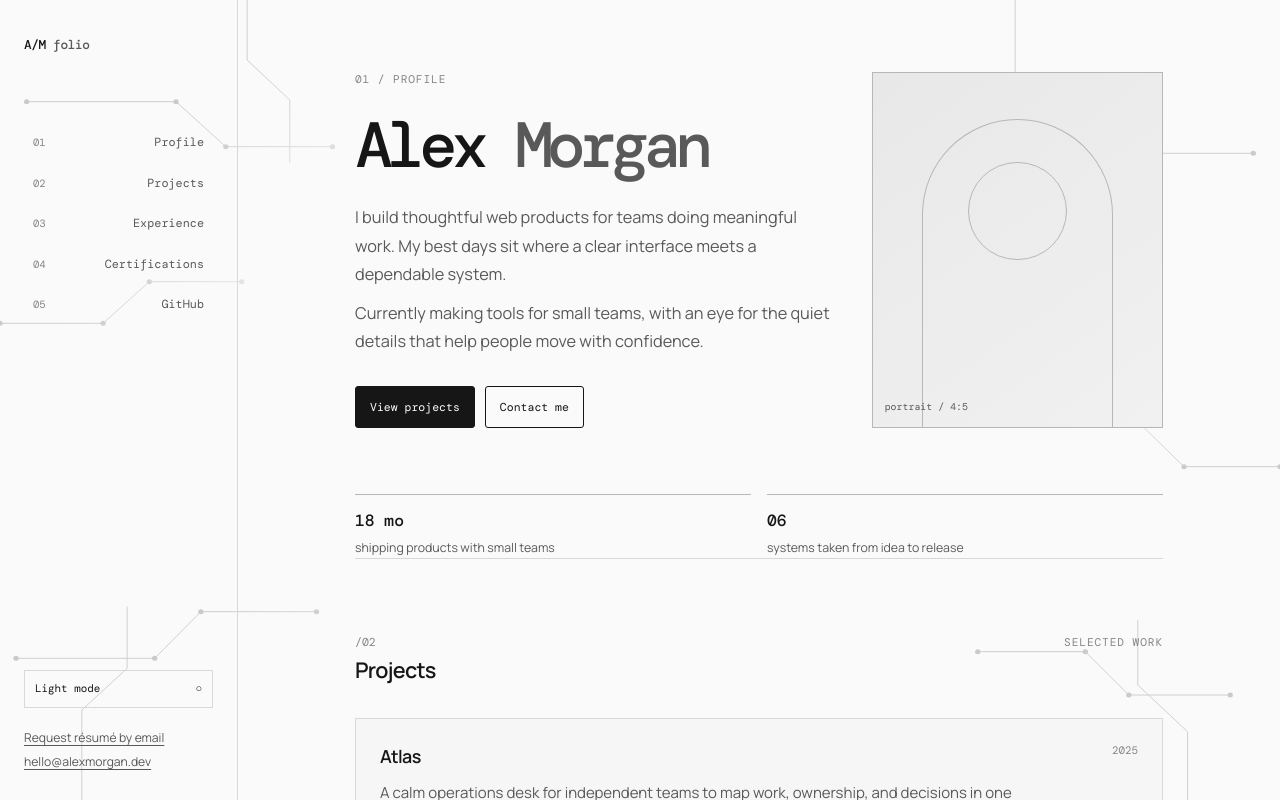
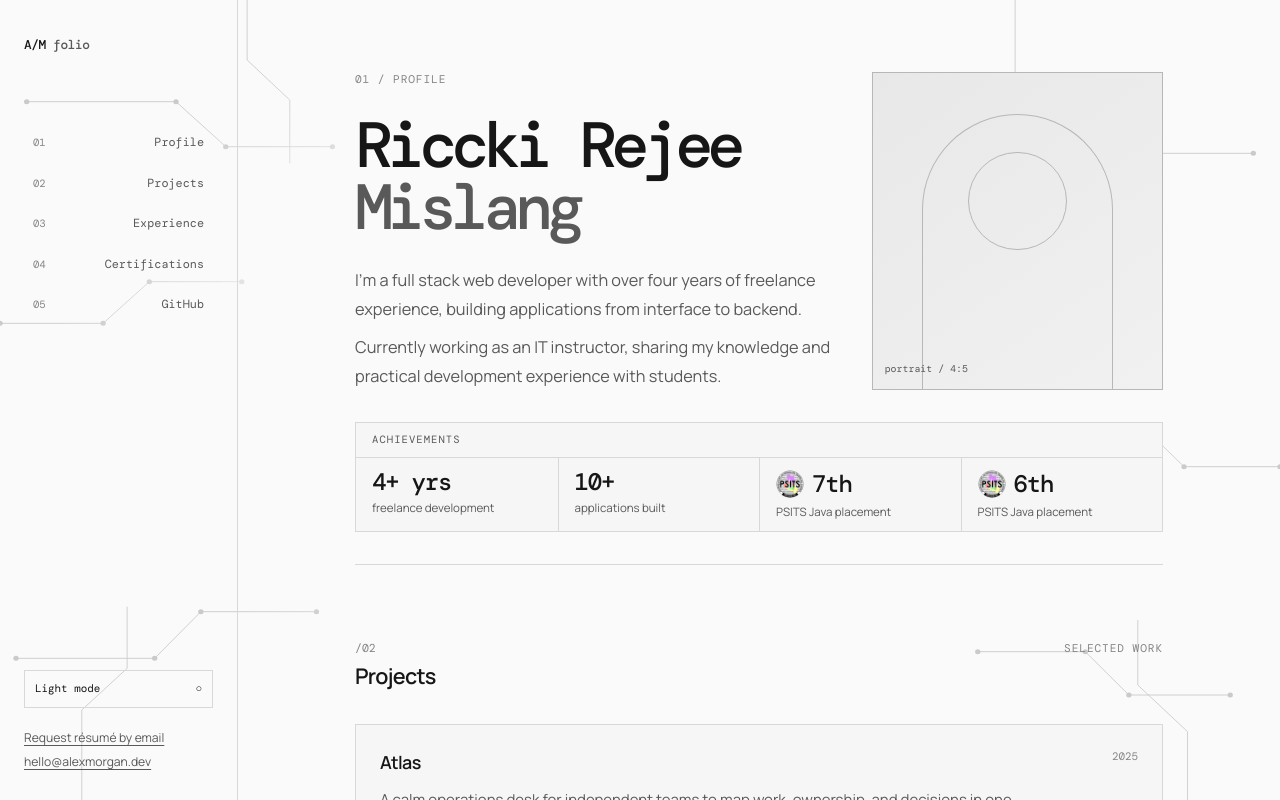
Before and after one commit to ricckimislang/riccki-mislang-portfolio, a Nuxt app: page / in a window 1280 px wide. Shown: the top 800 px of the page. Built offline with nearby package versions, Linux system fonts and the light colour scheme.

Commit message:
feat: update profile and achievements in portfolio, add PSITS icon

```diff
--- a/data/portfolio.ts
+++ b/data/portfolio.ts
@@ -21,8 +21,10 @@ export const profile = {
 }
 
 export const achievements = [
-  { value: '18 mo', label: 'shipping products with small teams' },
-  { value: '06', label: 'systems taken from idea to release' }
+  { value: '4+ yrs', label: 'freelance development' },
+  { value: '10+', label: 'applications built' },
+  { value: '7th', label: 'PSITS Java placement', icon: '/images/psits-region-xii.png' },
+  { value: '6th', label: 'PSITS Java placement', icon: '/images/psits-region-xii.png' }
 ]
 
 export const projects: Project[] = [
--- a/pages/index.vue
+++ b/pages/index.vue
@@ -16,19 +16,13 @@ useHead({
         <div class="min-w-0">
           <div class="font-mono text-[0.7rem] uppercase leading-[1.3] tracking-[0.08em] text-[var(--faint)] mb-7">01 /
             Profile</div>
-          <h1 class="m-0 font-mono font-medium leading-[0.98] tracking-[-0.1em] text-[clamp(2.4rem,5vw,4.3rem)]">Alex
-            <span class="text-[var(--muted)]">Morgan</span></h1>
-          <p class="mt-[26px] max-w-[490px] text-[1.02rem] leading-[1.75] text-[var(--muted)]">I build thoughtful web
-            products for teams doing meaningful work. My best days sit where a clear interface meets a dependable
-            system.</p>
-          <p class="mt-[10px] max-w-[490px] text-[1.02rem] leading-[1.75] text-[var(--muted)]">Currently making tools
-            for small teams, with an eye for the quiet details that help people move with confidence.</p>
-          <div class="mt-[30px] flex flex-wrap gap-[10px]">
-            <a class="inline-flex min-h-[42px] items-center justify-center rounded-[3px] border border-[var(--text)] px-[14px] py-2 font-mono text-[0.72rem] no-underline transition-colors duration-150 bg-[var(--inverse)] text-[var(--inverse-text)] hover:bg-transparent hover:text-[var(--text)]"
-              href="#projects">View projects</a>
-            <a class="inline-flex min-h-[42px] items-center justify-center rounded-[3px] border border-[var(--text)] px-[14px] py-2 font-mono text-[0.72rem] no-underline transition-colors duration-150 border-[var(--line-strong)] text-[var(--text)] hover:border-[var(--text)] hover:bg-[var(--surface)]"
-              :href="`mailto:${profile.email}`">Contact me</a>
-          </div>
+          <h1 class="m-0 font-mono font-medium leading-[0.98] tracking-[-0.1em] text-[clamp(2.4rem,5vw,4.3rem)]">Riccki Rejee
+            <span class="text-[var(--muted)]">Mislang</span>
+          </h1>
+          <p class="mt-[26px] max-w-[490px] text-[1.02rem] leading-[1.75] text-[var(--muted)]">I'm a full stack web
+            developer with over four years of freelance experience, building applications from interface to backend.</p>
+          <p class="mt-[10px] max-w-[490px] text-[1.02rem] leading-[1.75] text-[var(--muted)]">Currently working
+            as an IT instructor, sharing my knowledge and practical development experience with students.</p>
         </div>
         <div
           class="relative flex w-full items-end justify-start overflow-hidden border border-[var(--line-strong)] bg-[linear-gradient(145deg,var(--surface-strong),var(--surface))] p-3 text-[var(--muted)] before:absolute before:inset-x-[17%] before:bottom-0 before:top-[13%] before:rounded-t-[100px] before:border before:border-b-0 before:border-[var(--line-strong)] after:absolute after:inset-x-[33%] after:top-[25%] after:aspect-square after:rounded-full after:border after:border-[var(--line-strong)] max-[620px]:aspect-[4/5] max-[620px]:max-w-[300px]"
@@ -36,13 +30,26 @@ useHead({
           <small class="relative z-[1] font-mono text-[0.62rem]">portrait / 4:5</small>
         </div>
       </div>
-      <div class="mt-[66px] grid grid-cols-2 gap-4 max-[620px]:mt-12 max-[620px]:grid-cols-1 max-[620px]:gap-5"
-        aria-label="Selected achievements">
-        <div v-for="item in achievements" :key="item.label" class="border-t border-[var(--line-strong)] pt-[13px]">
-          <span class="block font-mono text-[1.02rem] font-medium">{{ item.value }}</span>
-          <span class="mt-[3px] block text-[0.77rem] text-[var(--muted)]">{{ item.label }}</span>
+      <aside class="mb-8 mt-8 border border-[var(--line)] bg-[color-mix(in_srgb,var(--surface)_40%,var(--bg))]"
+        aria-labelledby="achievements-heading">
+        <div class="border-b border-[var(--line)] px-4 py-2">
+          <h2 id="achievements-heading"
+            class="m-0 shrink-0 font-mono text-[0.66rem] font-normal uppercase tracking-[0.1em] text-[var(--muted)]">
+            Achievements</h2>
         </div>
-      </div>
+        <dl class="m-0 grid grid-cols-2 min-[621px]:grid-cols-4">
+          <div v-for="item in achievements" :key="`${item.value}-${item.label}`"
+            class="flex min-w-0 flex-col items-start border-[var(--line)] px-4 py-3 even:border-l max-[620px]:[&:nth-child(n+3)]:border-t min-[621px]:[&:not(:first-child)]:border-l">
+            <dt class="mt-1.5 text-[0.72rem] leading-snug text-[var(--muted)]">{{ item.label }}</dt>
+            <dd
+              class="order-first m-0 flex items-center gap-2 font-mono text-[1.5rem] font-medium leading-none tracking-[-0.05em] text-[var(--text)]">
+              <img v-if="item.icon" :src="item.icon" alt="PSITS Region XII" width="28" height="28"
+                class="h-7 w-7 shrink-0 rounded-full object-contain" />
+              {{ item.value }}
+            </dd>
+          </div>
+        </dl>
+      </aside>
     </section>
 
     <section id="projects" class="pt-[74px] max-[620px]:pt-[58px] border-t border-[var(--line)] scroll-mt-8">
```
Also changed, not shown: public/images/psits-region-xii.png (added).
